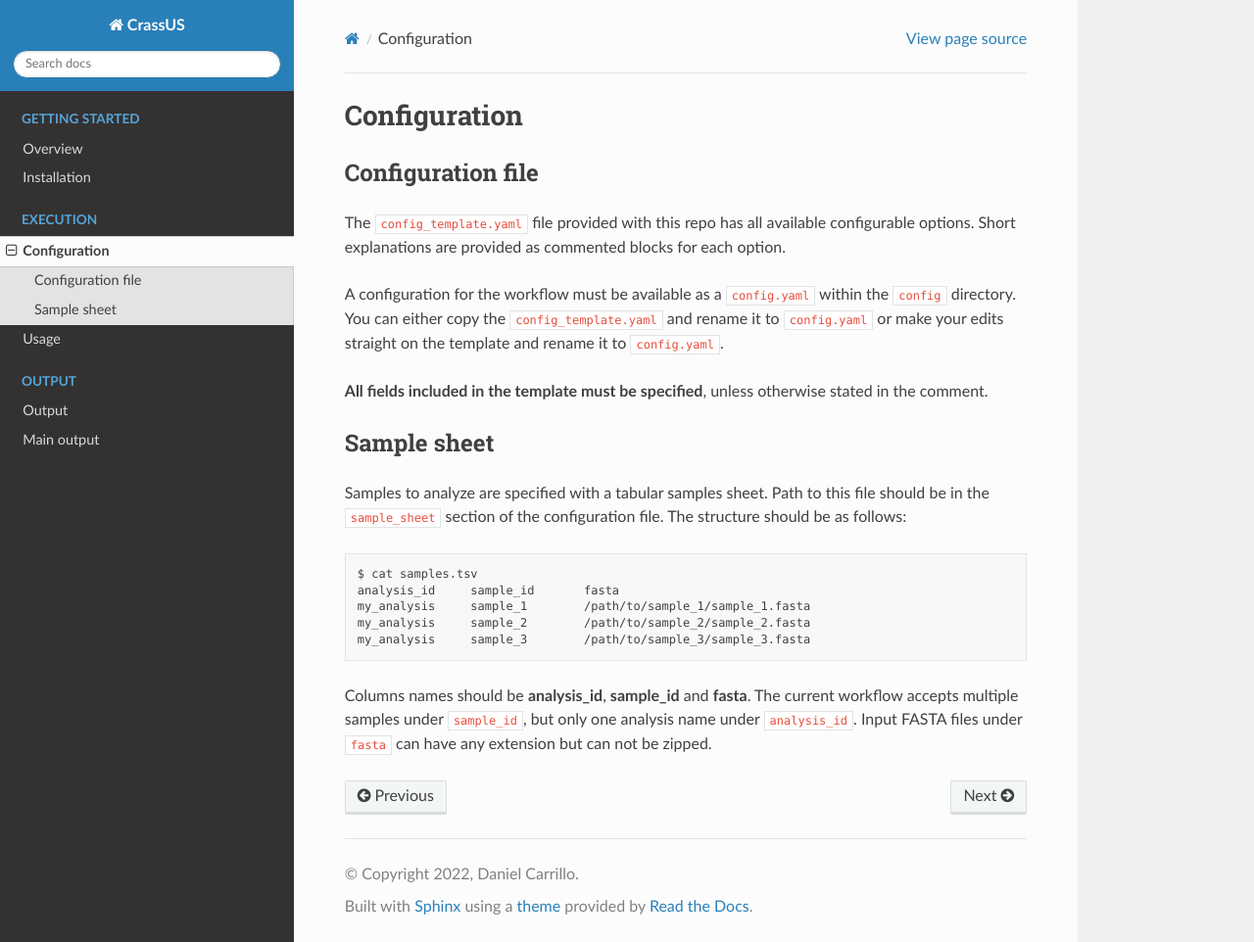
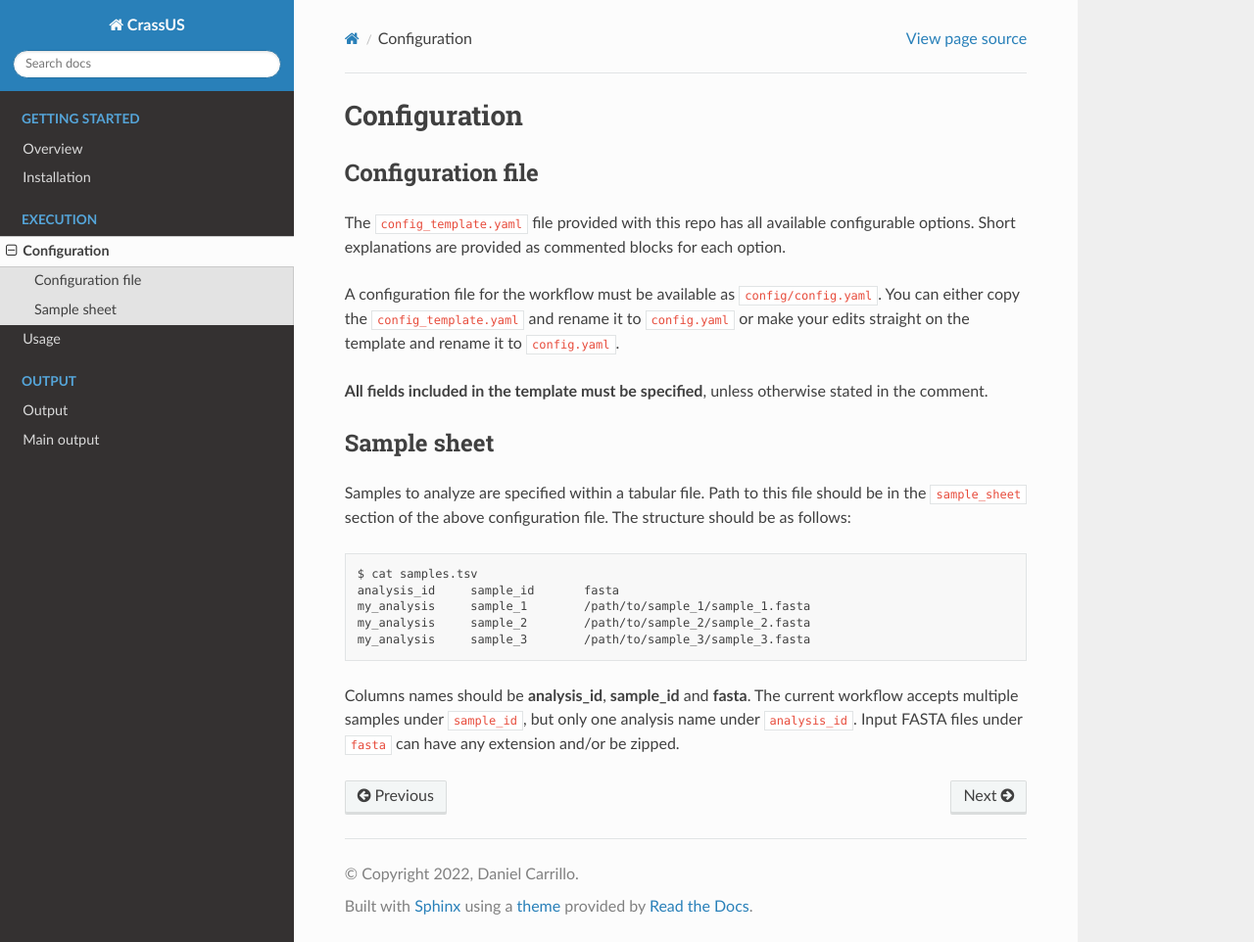
Before and after one commit to dcarrillox/CrassUS, a Sphinx documentation site: the page built from docs/execution/configuration.md, in a window 1280 px wide and 962 px high. Shown: the whole window at 98% size. Built offline with Sphinx 7.4.7 and the Read the Docs theme 2.0.0, drawn with Linux system fonts in a browser that asks for light colours.

Commit message:
update docs

```diff
--- a/docs/execution/configuration.md
+++ b/docs/execution/configuration.md
@@ -6,9 +6,8 @@ The `config_template.yaml` file provided with this repo has all available
 configurable options. Short explanations are provided as commented blocks for
 each option.
 
-A configuration for the workflow must be available as a `config.yaml` within the
- `config` directory. You can either copy the `config_template.yaml` and rename
- it to `config.yaml` or make your edits straight on the template and rename it to
+A configuration file for the workflow must be available as  `config/config.yaml`. You can either copy the
+`config_template.yaml` and rename  it to `config.yaml` or make your edits straight on the template and rename it to
 `config.yaml`.
 
 **All fields included in the template must be specified**, unless otherwise stated
@@ -16,8 +15,8 @@ in the comment.
 
 ## Sample sheet
 
-Samples to analyze are specified with a tabular samples sheet. Path to this
-file should be in the `sample_sheet` section of the configuration file. The
+Samples to analyze are specified within a tabular file. Path to this
+file should be in the `sample_sheet` section of the above configuration file. The
 structure should be as follows:
 
 ~~~
@@ -30,5 +29,4 @@ my_analysis	sample_3	/path/to/sample_3/sample_3.fasta
 
 Columns names should be **analysis_id**, **sample_id** and **fasta**. The current
 workflow accepts multiple samples under `sample_id`, but only one analysis name
-under `analysis_id`. Input FASTA files under `fasta` can have any extension but
-can not be zipped.
+under `analysis_id`. Input FASTA files under `fasta` can have any extension and/or be zipped.
```
Also changed, not shown: docs/getting_started/installation.md (+3 -3 lines).
